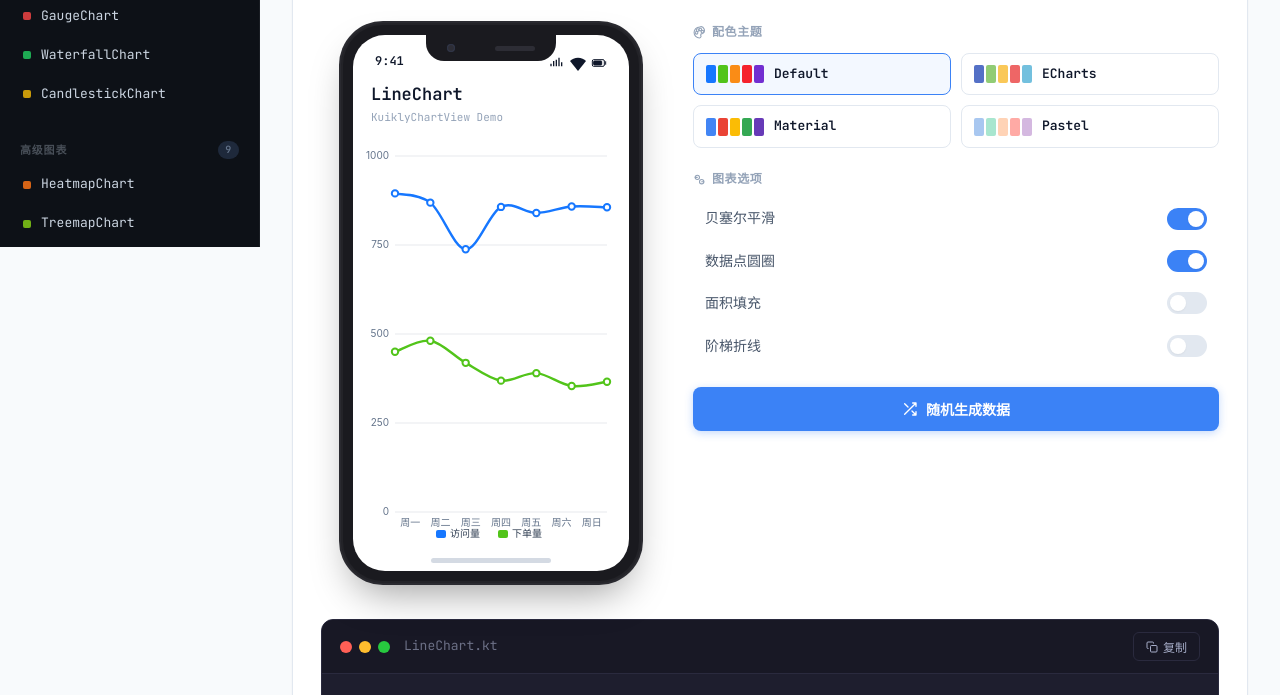
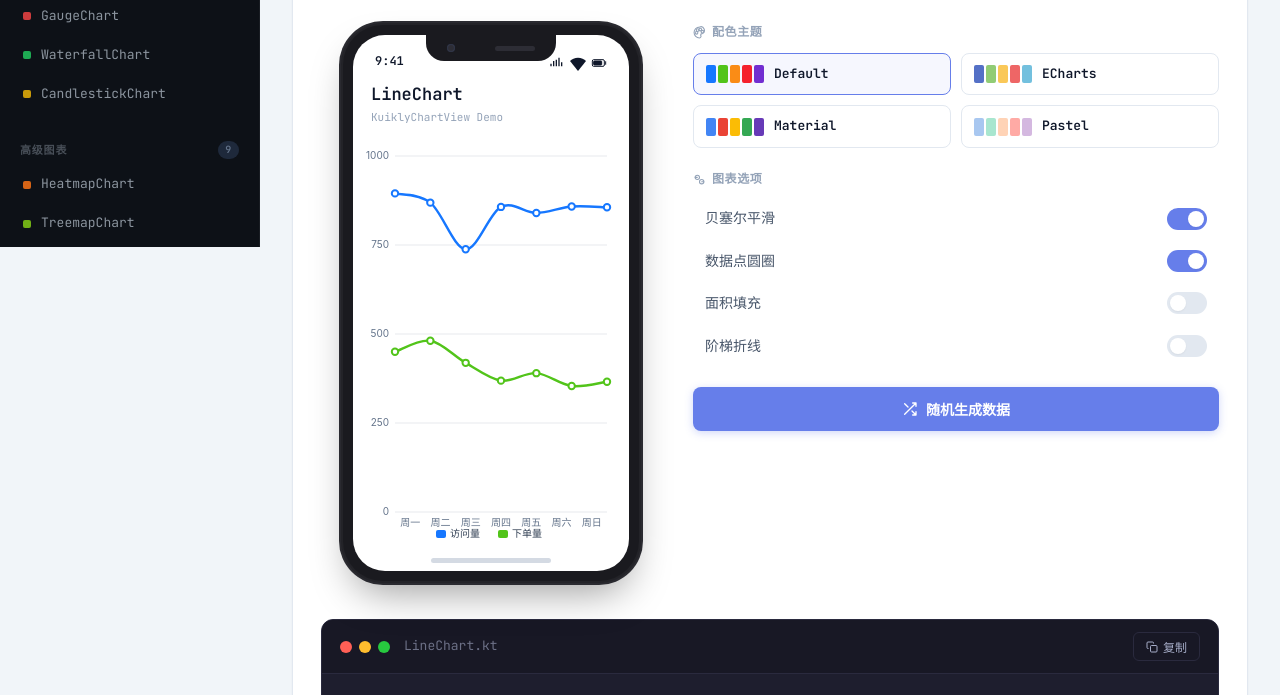
Before and after one commit to Lfan-ke/KuiklyChartView, a website: page docs/index.html in a window 1280 px wide. Shown: the part 553-1248 px from the top of the page. Drawn offline with Linux system fonts and the light colour scheme.

Commit message:
unify showcase design tokens with LoadingView/TableView
Signed-off-by: 林晨 (Leo Cheng) <leo-cheng@vip.qq.com>

```diff
--- a/docs/index.html
+++ b/docs/index.html
@@ -13,13 +13,15 @@
    ============================================================ */
 :root {
   --sidebar-bg: #0d1117;
-  --sidebar-active: #1e3a5f;
-  --sidebar-text: #cbd5e1;
+  --sidebar-active: rgba(102,126,234,.18);
+  --sidebar-active-text: #f0f0ff;
+  --sidebar-text: #8b949e;
   --sidebar-text-dim: #64748b;
-  --sidebar-hover: #1e293b;
-  --accent: #3b82f6;
-  --accent-hover: #2563eb;
-  --main-bg: #f8fafc;
+  --sidebar-hover: rgba(255,255,255,.06);
+  --accent: #667eea;
+  --accent-hover: #5a67d8;
+  --accent-rgb: 102,126,234;
+  --main-bg: #f1f5f9;
   --card-bg: #ffffff;
   --text-primary: #0f172a;
   --text-secondary: #475569;
@@ -217,7 +219,7 @@ body {
 
 .sidebar .search-input:focus {
   border-color: var(--accent);
-  box-shadow: 0 0 0 3px rgba(59,130,246,0.2);
+  box-shadow: 0 0 0 3px rgba(var(--accent-rgb),0.2);
 }
 
 .sidebar .search-input::placeholder { color: #64748b; }
@@ -456,7 +458,7 @@ body {
   font-weight: 700;
   padding: 4px 10px;
   border-radius: 6px;
-  background: rgba(59,130,246,0.1);
+  background: rgba(var(--accent-rgb),0.1);
   color: var(--accent);
   white-space: nowrap;
 }
@@ -645,7 +647,7 @@ body {
 
 .theme-option.active {
   border-color: var(--accent);
-  background: rgba(59,130,246,0.06);
+  background: rgba(var(--accent-rgb),0.06);
 }
 
 .theme-option input { display: none; }
@@ -682,13 +684,13 @@ body {
   justify-content: center;
   gap: 8px;
   transition: background var(--transition), transform var(--transition), box-shadow var(--transition);
-  box-shadow: 0 2px 8px rgba(59,130,246,0.3);
+  box-shadow: 0 2px 8px rgba(var(--accent-rgb),0.3);
 }
 
 .btn-randomize:hover {
   background: var(--accent-hover);
   transform: translateY(-1px);
-  box-shadow: 0 4px 12px rgba(59,130,246,0.4);
+  box-shadow: 0 4px 12px rgba(var(--accent-rgb),0.4);
 }
 
 .btn-randomize:active { transform: translateY(0); }
```
